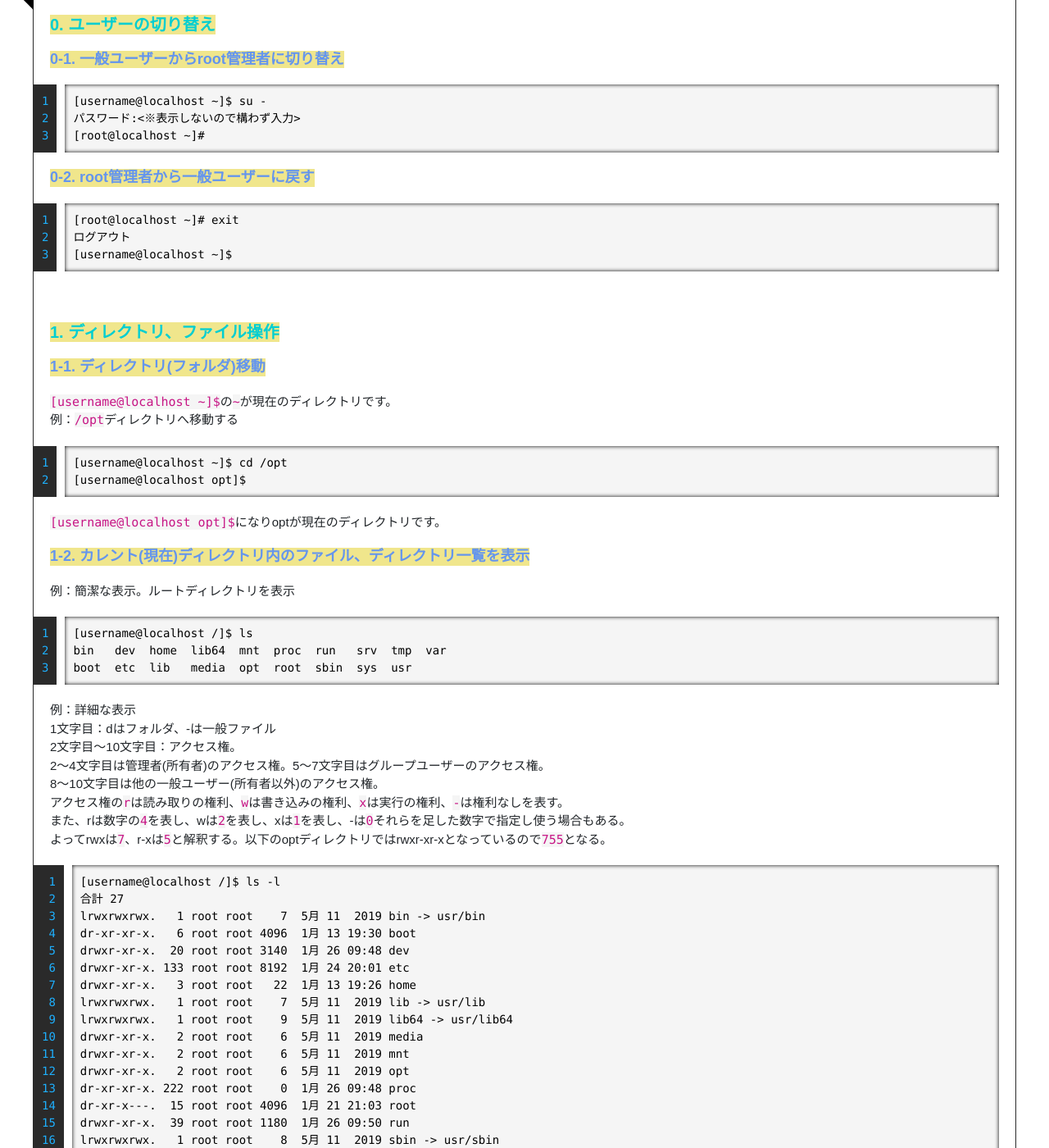
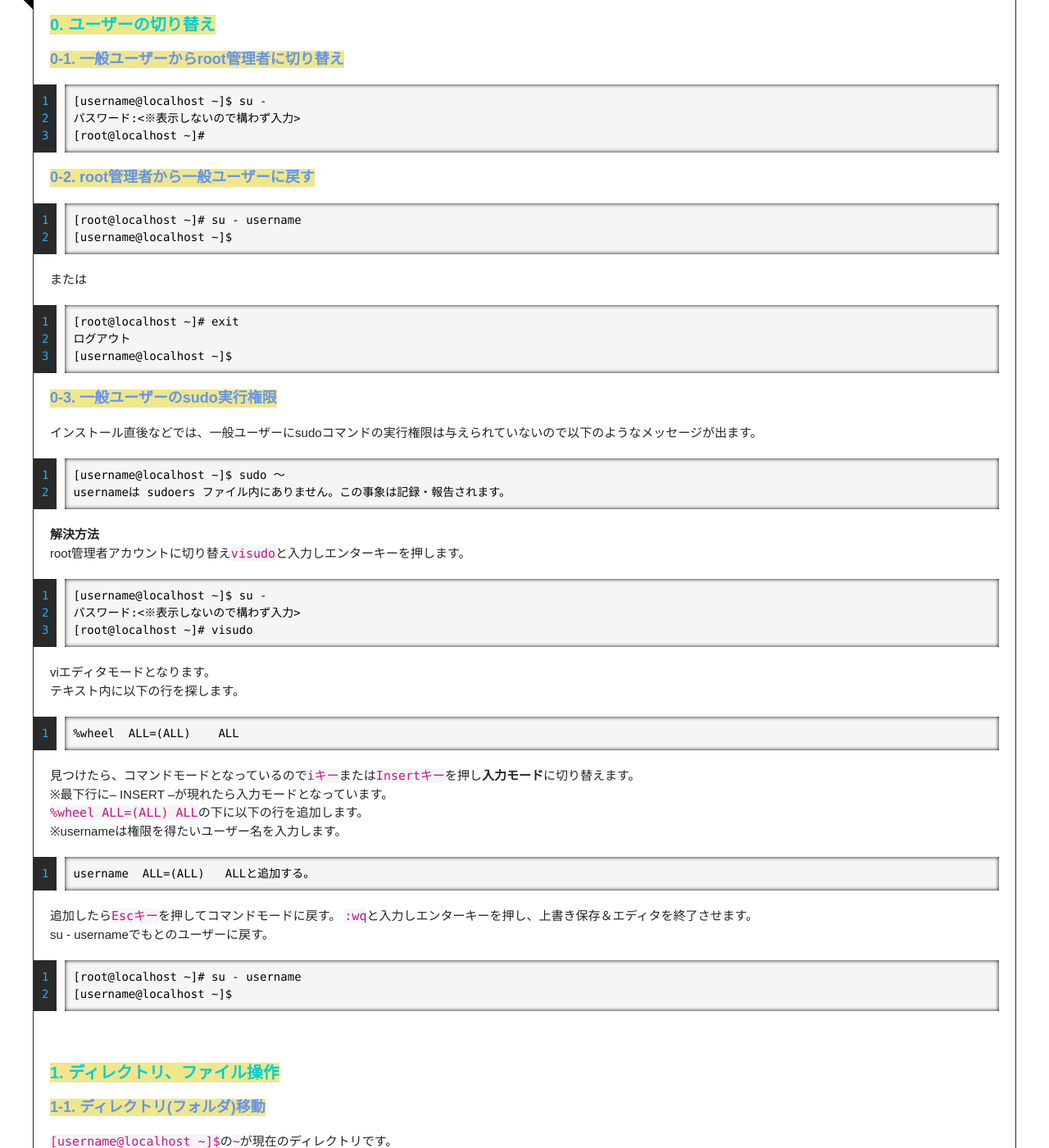
Before and after one commit to person-carrying-water/person-carrying-water.github.io, a Jekyll site: the page built from Contents/Redhat/RedhatCom.md, in a window 1280 px wide and 1400 px high, scrolled down 236 px. Shown: the whole window at 82% size. Built offline with Jekyll 4.4.1, drawn with Linux system fonts in a browser that asks for light colours; nearby versions of some CDN libraries; emoji names are drawn with the system emoji font; some of the changed lines change nothing that is shown; some of the changed text lies outside the part shown.

Commit message:
Win230507

````diff
--- a/Contents/CentOs/Command.md
+++ b/Contents/Redhat/RedhatCom.md
@@ -1,9 +1,9 @@
 ---
 layout: default
-title:  ":computer: Linux、CentOS"
-description: ":wrench: CentOSコマンド"
-date: "2020/01/26"
-lastmod: "2020/05/17"
+title:  ":computer: Linux"
+description: ":wrench: RedHat系コマンド"
+date: "2023/05/03"
+lastmod: "2023/05/03"
 ---
 
 ### 0. ユーザーの切り替え
@@ -15,10 +15,54 @@
     [root@localhost ~]#
 
 #### 0-2. root管理者から一般ユーザーに戻す
+```
+[root@localhost ~]# su - username
+[username@localhost ~]$
+```
+または
 
     [root@localhost ~]# exit
     ログアウト
     [username@localhost ~]$
+
+#### 0-3. 一般ユーザーのsudo実行権限
+インストール直後などでは、一般ユーザーにsudoコマンドの実行権限は与えられていないので以下のようなメッセージが出ます。
+
+```
+[username@localhost ~]$ sudo ～
+usernameは sudoers ファイル内にありません。この事象は記録・報告されます。
+```
+
+**解決方法**
+root管理者アカウントに切り替え`visudo`と入力しエンターキーを押します。
+```
+[username@localhost ~]$ su -
+パスワード:<※表示しないので構わず入力>
+[root@localhost ~]# visudo
+```
+
+viエディタモードとなります。
+テキスト内に以下の行を探します。
+```
+%wheel  ALL=(ALL)    ALL
+```
+
+見つけたら、コマンドモードとなっているので`iキー`または`Insertキー`を押し**入力モード**に切り替えます。
+※最下行に-- INSERT --が現れたら入力モードとなっています。
+`%wheel  ALL=(ALL)     ALL`の下に以下の行を追加します。
+※usernameは権限を得たいユーザー名を入力します。
+```
+username  ALL=(ALL)   ALLと追加する。
+```
+
+追加したら`Escキー`を押してコマンドモードに戻す。
+`:wq`と入力しエンターキーを押し、上書き保存＆エディタを終了させます。
+su - usernameでもとのユーザーに戻す。
+
+```
+[root@localhost ~]# su - username
+[username@localhost ~]$
+```
 
 <br />
 
@@ -174,9 +218,17 @@
 
 #### 3-4. 書庫などのファイルダウンロード
 
+**curlコマンド**
+
 例：ダウンロードディレクトリにtar.gz書庫ファイルをダウンロードする
 
     [username@localhost ダウンロード]$ curl -OL htts://xxxx.tar.gz
+
+**wgetコマンド**
+
+```
+wget --no-check-certificate -c --header "Cookie: oraclelicense=accept-securebackup-cookie" https://download.oracle.com/java/17/archive/jdk-17.0.7_linux-x64_bin.rpm
+```
 
 #### 3-5. tar.gz書庫の展開(解凍)
 
@@ -195,6 +247,8 @@
 
     [username@localhost ダウンロード]$ unzip xxxx.zip -d ~testdir
 
+
+
 <br />
 
 ### 4. テキストファイルをテキストアプリで開く
--- /dev/null
+++ b/Contents/Redhat/RedhatPkgUp.md
@@ -0,0 +1,315 @@
+---
+layout: default
+title:  ":computer: Linux"
+description: ":wrench: RedHat系コマンド・更新"
+date: "2023/05/07"
+lastmod: "2023/05/07"
+---
+
+## 1. アップデートできるパッケージのチェック
+
+### 1-1. アップデートできるパッケージの一覧表示
+アップデートできるパッケージの一覧を表示するには`dnf check-update`と入力し実行します。
+※下記の例では、Oracle Linux 8で実行しOracle Linux 8と表示されていますがご使用のディストリビューションに対応する項目が表示されると思います。
+
+```
+[username@localhost ~]$ dnf check-update
+Oracle Linux 8 BaseOS Latest (x86_64)            24 MB/s |  57 MB     00:02
+Oracle Linux 8 Application Stream (x86_64)       16 MB/s |  44 MB     00:02
+Latest Unbreakable Enterprise Kernel Release 7   20 MB/s |  14 MB     00:00
+メタデータの期限切れの最終確認: 0:00:02 時間前の 2023年05月07日 10時11分39秒 に実施しました。
+
+NetworkManager.x86_64                1:1.40.0-6.0.1.el8_7      ol8_baseos_latest
+NetworkManager-adsl.x86_64           1:1.40.0-6.0.1.el8_7      ol8_baseos_latest
+NetworkManager-bluetooth.x86_64      1:1.40.0-6.0.1.el8_7      ol8_baseos_latest
+
+・・・＜＜多いため省略＞＞・・・
+
+zlib.x86_64                          1.2.11-21.el8_7           ol8_baseos_latest
+パッケージの廃止
+grub2-tools.x86_64                   1:2.02-142.0.3.el8_7.1    ol8_baseos_latest
+    grub2-tools.x86_64               1:2.02-142.0.1.el8        @anaconda
+grub2-tools-efi.x86_64               1:2.02-142.0.3.el8_7.1    ol8_baseos_latest
+    grub2-tools.x86_64               1:2.02-142.0.1.el8        @anaconda
+```
+
+### 1-2. 個別に指定して更新パッチがあるかチェック
+例：rpmパッケージの更新パッチがあるかチェックする場合
+dnf check-updateコマンドに追加で`rpm`などのパッケージ名を入力し実行します。
+
+```
+[username@localhost ~]$ dnf check-update rpm
+メタデータの期限切れの最終確認: 0:03:12 時間前の 2023年05月07日 10時11分39秒 に実施しました。
+
+rpm.x86_64                   4.14.3-24.el8_7                   ol8_baseos_latest
+
+```
+
+### 1-3. セキュリティ項目のみの更新パッチがあるかチェックする
+dnf check-updateコマンドにオプションで`--security`を追加で入力し実行します。
+
+```
+[username@localhost ~]$ dnf check-update --security
+メタデータの期限切れの最終確認: 0:06:25 時間前の 2023年05月07日 10時11分39秒 に実施しました。
+
+bpftool.x86_64                         5.15.0-100.96.32.el8uek ol8_UEKR7
+buildah.x86_64                         1:1.27.3-1.module+el8.7.0+20930+90b24198
+                                                               ol8_appstream
+cockpit-podman.noarch                  53-1.module+el8.7.0+20930+90b24198
+                                                               ol8_appstream
+conmon.x86_64                          3:2.1.4-1.module+el8.7.0+20930+90b24198
+                                                               ol8_appstream
+container-selinux.noarch               2:2.189.0-1.module+el8.7.0+20930+90b24198
+                                                               ol8_appstream
+
+・・・＜＜多いため省略＞＞・・・
+
+webkit2gtk3.x86_64                     2.36.7-1.el8_7.3        ol8_appstream
+webkit2gtk3-jsc.x86_64                 2.36.7-1.el8_7.3        ol8_appstream
+パッケージの廃止
+grub2-tools.x86_64                     1:2.02-142.0.3.el8_7.1  ol8_baseos_latest
+    grub2-tools.x86_64                 1:2.02-142.0.1.el8      @anaconda
+grub2-tools-efi.x86_64                 1:2.02-142.0.3.el8_7.1  ol8_baseos_latest
+    grub2-tools.x86_64                 1:2.02-142.0.1.el8      @anaconda
+grub2-tools-extra.x86_64               1:2.02-142.0.3.el8_7.1  ol8_baseos_latest
+    grub2-tools.x86_64                 1:2.02-142.0.1.el8      @anaconda
+```
+
+<br />
+
+## 2. パッケージのアップデート
+パッケージのアップデートを行うには`dnf update`を入力し実行します。
+また、パッケージのアップデートはrootアカウントなどのパッケージをアップデートできる権限を持ったアカウントでなければできません。
+権限を持っていないアカウントで実行すると以下のようなメッセージが出ます。
+
+```
+[username@localhost ~]$ dnf update
+エラー: このコマンドはスーパーユーザー特権(大概のシステムではrootユーザー)で実行しなければいけません。
+```
+
+よって、**sudo**コマンドを扱うことにします。
+
+### 2-1. セキュリティのみのアップデート
+オプションに`--security`を付けて実行します。
+まず、ダウンロード予定の一覧が表示され**yes/no**の判断を促されます。
+
+```
+[username@localhost ~]$ sudo dnf update --security
+[sudo] username のパスワード: ＜＜表示されませんが構わず入力＞＞
+Oracle Linux 8 BaseOS Latest (x86_64)                       23 kB/s | 3.6 kB     00:00
+Oracle Linux 8 BaseOS Latest (x86_64)                       25 MB/s |  57 MB     00:02
+Oracle Linux 8 Application Stream (x86_64)                  52 kB/s | 3.9 kB     00:00
+Oracle Linux 8 Application Stream (x86_64)                  29 MB/s |  44 MB     00:01
+Latest Unbreakable Enterprise Kernel Release 7 for Oracle   25 kB/s | 3.0 kB     00:00
+依存関係が解決しました。
+===========================================================================================
+ パッケージ                         Arch   バージョン              リポジトリー      サイズ
+===========================================================================================
+インストール:
+ kernel                             x86_64 4.18.0-425.19.2.el8_7   ol8_baseos_latest 8.9 M
+アップグレード:
+ bpftool                            x86_64 5.15.0-100.96.32.el8uek ol8_UEKR7         2.1 M
+ buildah                            x86_64 1:1.27.3-1.module+el8.7.0+20930+90b24198
+                                                                   ol8_appstream     8.1 M
+ cockpit-podman                     noarch 53-1.module+el8.7.0+20930+90b24198
+                                                                   ol8_appstream     547 k
+ conmon                             x86_64 3:2.1.4-1.module+el8.7.0+20930+90b24198
+                                                                   ol8_appstream      56 k
+ container-selinux                  noarch 2:2.189.0-1.module+el8.7.0+20930+90b24198
+                                                                   ol8_appstream      60 k
+ containernetworking-plugins        x86_64 1:1.1.1-3.module+el8.7.0+20930+90b24198
+                                                                   ol8_appstream      18 M
+
+・・・＜＜多いので省略＞＞・・・
+
+ webkit2gtk3                        x86_64 2.36.7-1.el8_7.3        ol8_appstream      19 M
+ webkit2gtk3-jsc                    x86_64 2.36.7-1.el8_7.3        ol8_appstream     6.8 M
+group/moduleパッケージをインストール:
+ kernel-uek                         x86_64 5.15.0-100.96.32.el8uek ol8_UEKR7         1.4 M
+依存関係のインストール:
+ grub2-tools-efi                    x86_64 1:2.02-142.0.3.el8_7.1  ol8_baseos_latest 480 k
+ kernel-core                        x86_64 4.18.0-425.19.2.el8_7   ol8_baseos_latest  41 M
+ kernel-modules                     x86_64 4.18.0-425.19.2.el8_7   ol8_baseos_latest  33 M
+ kernel-uek-core                    x86_64 5.15.0-100.96.32.el8uek ol8_UEKR7          52 M
+ kernel-uek-modules                 x86_64 5.15.0-100.96.32.el8uek ol8_UEKR7          61 M
+
+トランザクションの概要
+===========================================================================================
+インストール      7 パッケージ
+アップグレード  115 パッケージ
+
+ダウンロードサイズの合計: 742 M
+これでよろしいですか? [y/N]: y
+```
+
+`y`を入力しエンターキーを押します。
+ダウンロードが開始します。
+
+```
+パッケージのダウンロード:
+(1/122): grub2-tools-efi-2.02-142.0.3.el8_7.1.x86_64.rpm   3.3 MB/s | 480 kB     00:00
+(2/122): kernel-4.18.0-425.19.2.el8_7.x86_64.rpm            11 MB/s | 8.9 MB     00:00
+(3/122): kernel-uek-5.15.0-100.96.32.el8uek.x86_64.rpm     7.4 MB/s | 1.4 MB     00:00
+(4/122): kernel-core-4.18.0-425.19.2.el8_7.x86_64.rpm      5.6 MB/s |  41 MB     00:07
+(5/122): kernel-modules-4.18.0-425.19.2.el8_7.x86_64.rpm   3.8 MB/s |  33 MB     00:08
+(6/122): curl-7.61.1-25.el8_7.3.x86_64.rpm                 5.5 MB/s | 352 kB     00:00
+
+・・・＜＜多いので省略＞＞・・・
+
+(116/122): tigervnc-license-1.12.0-9.el8_7.3.noarch.rpm    629 kB/s |  40 kB     00:00
+(117/122): tigervnc-server-minimal-1.12.0-9.el8_7.3.x86_64 3.6 MB/s | 1.1 MB     00:00
+(118/122): qemu-kvm-core-6.2.0-22.module+el8.7.0+21024+31a 2.1 MB/s | 3.4 MB     00:01
+(119/122): webkit2gtk3-2.36.7-1.el8_7.3.x86_64.rpm         7.3 MB/s |  19 MB     00:02
+(120/122): firefox-102.10.0-1.0.1.el8_7.x86_64.rpm         6.9 MB/s | 109 MB     00:15
+(121/122): bpftool-5.15.0-100.96.32.el8uek.x86_64.rpm      2.7 MB/s | 2.1 MB     00:00
+(122/122): webkit2gtk3-jsc-2.36.7-1.el8_7.3.x86_64.rpm     2.2 MB/s | 6.8 MB     00:03
+-------------------------------------------------------------------------------------------
+合計                                                        21 MB/s | 742 MB     00:35
+Oracle Linux 8 BaseOS Latest (x86_64)                      3.0 MB/s | 3.1 kB     00:00
+GPG 鍵 0xXXXXXXXX をインポート中:
+ Userid     : "Oracle OSS group (Open Source Software group) <build@oss.oracle.com>"
+ Fingerprint: XXXX XXXX XXXX XXXX XXXX XXXX XXXX XXXX XXXX XXXX
+ From       : /etc/pki/rpm-gpg/RPM-GPG-KEY-oracle
+これでよろしいですか? [y/N]: y
+```
+
+ダウンロードが終了しアップデートを開始する**yes/No**が促されます。
+`y`を入力しエンターキーを押します。
+アップデート処理が開始しその後検証も行います。
+
+```
+鍵のインポートに成功しました
+トランザクションの確認を実行中
+トランザクションの確認に成功しました。
+トランザクションのテストを実行中
+トランザクションのテストに成功しました。
+トランザクションを実行中
+  scriptletの実行中: linux-firmware-999:20230315-999.18.gitc761dbe8.el8.noarch         1/1
+  準備             :                                                                   1/1
+  scriptletの実行中: systemd-libs-239-68.0.2.el8_7.4.x86_64                            1/1
+  アップグレード中 : systemd-libs-239-68.0.2.el8_7.4.x86_64                          1/237
+  scriptletの実行中: systemd-libs-239-68.0.2.el8_7.4.x86_64                          1/237
+  アップグレード中 : openssl-libs-1:1.1.1k-9.el8_7.x86_64                            2/237
+  scriptletの実行中: openssl-libs-1:1.1.1k-9.el8_7.x86_64                            2/237
+  アップグレード中 : grub2-common-1:2.02-142.0.3.el8_7.1.noarch                      3/237
+  アップグレード中 : nss-util-3.79.0-11.el8_7.x86_64                                 4/237
+  アップグレード中 : libxml2-2.9.7-15.el8_7.1.x86_64                                 5/237
+  アップグレード中 : libtasn1-4.13-4.el8_7.x86_64                                    6/237
+  scriptletの実行中: libtasn1-4.13-4.el8_7.x86_64                                    6/237
+
+・・・＜＜多いので省略＞＞・・・
+
+  検証             : webkit2gtk3-2.36.7-1.el8.x86_64                               233/237
+  検証             : webkit2gtk3-jsc-2.36.7-1.el8_7.3.x86_64                       234/237
+  検証             : webkit2gtk3-jsc-2.36.7-1.el8.x86_64                           235/237
+  検証             : bpftool-5.15.0-100.96.32.el8uek.x86_64                        236/237
+  検証             : bpftool-4.18.0-425.3.1.el8.x86_64                             237/237
+
+アップグレード済み:
+  bpftool-5.15.0-100.96.32.el8uek.x86_64
+  buildah-1:1.27.3-1.module+el8.7.0+20930+90b24198.x86_64
+  cockpit-podman-53-1.module+el8.7.0+20930+90b24198.noarch
+  conmon-3:2.1.4-1.module+el8.7.0+20930+90b24198.x86_64
+  container-selinux-2:2.189.0-1.module+el8.7.0+20930+90b24198.noarch
+  containernetworking-plugins-1:1.1.1-3.module+el8.7.0+20930+90b24198.x86_64
+
+・・・＜＜多いので省略＞＞・・・
+
+  webkit2gtk3-2.36.7-1.el8_7.3.x86_64
+  webkit2gtk3-jsc-2.36.7-1.el8_7.3.x86_64
+インストール済み:
+  grub2-tools-efi-1:2.02-142.0.3.el8_7.1.x86_64
+  kernel-4.18.0-425.19.2.el8_7.x86_64
+  kernel-core-4.18.0-425.19.2.el8_7.x86_64
+  kernel-modules-4.18.0-425.19.2.el8_7.x86_64
+  kernel-uek-5.15.0-100.96.32.el8uek.x86_64
+  kernel-uek-core-5.15.0-100.96.32.el8uek.x86_64
+  kernel-uek-modules-5.15.0-100.96.32.el8uek.x86_64
+
+完了しました!
+[username@localhost ~]$
+```
+
+### 2-2. 個別のパッケージを指定して更新
+例：rpmパッケージのみを個別に指定しアップデートする場合
+dnf updateコマンドに追加で`rpm`などのパッケージ名を入力し実行します。
+
+```
+[username@localhost ~]$ sudo dnf update rpm
+[sudo] username のパスワード: ＜＜表示されませんが構わず入力＞＞
+メタデータの期限切れの最終確認: 0:10:07 時間前の 2023年05月07日 10時30分56秒 に実施しました。
+依存関係が解決しました。
+===========================================================================================
+ パッケージ                     Arch       バージョン          リポジトリー          サイズ
+===========================================================================================
+アップグレード:
+ python3-rpm                    x86_64     4.14.3-24.el8_7     ol8_baseos_latest     155 k
+ rpm                            x86_64     4.14.3-24.el8_7     ol8_baseos_latest     543 k
+ rpm-build-libs                 x86_64     4.14.3-24.el8_7     ol8_baseos_latest     157 k
+ rpm-libs                       x86_64     4.14.3-24.el8_7     ol8_baseos_latest     345 k
+ rpm-plugin-selinux             x86_64     4.14.3-24.el8_7     ol8_baseos_latest      78 k
+ rpm-plugin-systemd-inhibit     x86_64     4.14.3-24.el8_7     ol8_baseos_latest      79 k
+
+トランザクションの概要
+===========================================================================================
+アップグレード  6 パッケージ
+
+ダウンロードサイズの合計: 1.3 M
+これでよろしいですか? [y/N]: y
+パッケージのダウンロード:
+(1/6): python3-rpm-4.14.3-24.el8_7.x86_64.rpm              975 kB/s | 155 kB     00:00
+(2/6): rpm-build-libs-4.14.3-24.el8_7.x86_64.rpm           909 kB/s | 157 kB     00:00
+(3/6): rpm-plugin-selinux-4.14.3-24.el8_7.x86_64.rpm       2.6 MB/s |  78 kB     00:00
+(4/6): rpm-4.14.3-24.el8_7.x86_64.rpm                      2.6 MB/s | 543 kB     00:00
+(5/6): rpm-libs-4.14.3-24.el8_7.x86_64.rpm                 6.9 MB/s | 345 kB     00:00
+(6/6): rpm-plugin-systemd-inhibit-4.14.3-24.el8_7.x86_64.r 3.1 MB/s |  79 kB     00:00
+-------------------------------------------------------------------------------------------
+合計                                                       5.7 MB/s | 1.3 MB     00:00
+トランザクションの確認を実行中
+トランザクションの確認に成功しました。
+トランザクションのテストを実行中
+トランザクションのテストに成功しました。
+トランザクションを実行中
+  準備             :                                                                   1/1
+  アップグレード中 : rpm-libs-4.14.3-24.el8_7.x86_64                                  1/12
+  scriptletの実行中: rpm-libs-4.14.3-24.el8_7.x86_64                                  1/12
+  アップグレード中 : rpm-4.14.3-24.el8_7.x86_64                                       2/12
+  アップグレード中 : rpm-build-libs-4.14.3-24.el8_7.x86_64                            3/12
+  scriptletの実行中: rpm-build-libs-4.14.3-24.el8_7.x86_64                            3/12
+  アップグレード中 : python3-rpm-4.14.3-24.el8_7.x86_64                               4/12
+  アップグレード中 : rpm-plugin-selinux-4.14.3-24.el8_7.x86_64                        5/12
+  アップグレード中 : rpm-plugin-systemd-inhibit-4.14.3-24.el8_7.x86_64                6/12
+  整理             : python3-rpm-4.14.3-24.el8_6.x86_64                               7/12
+  整理             : rpm-build-libs-4.14.3-24.el8_6.x86_64                            8/12
+  scriptletの実行中: rpm-build-libs-4.14.3-24.el8_6.x86_64                            8/12
+  整理             : rpm-plugin-systemd-inhibit-4.14.3-24.el8_6.x86_64                9/12
+  整理             : rpm-plugin-selinux-4.14.3-24.el8_6.x86_64                       10/12
+  整理             : rpm-4.14.3-24.el8_6.x86_64                                      11/12
+  整理             : rpm-libs-4.14.3-24.el8_6.x86_64                                 12/12
+  scriptletの実行中: rpm-libs-4.14.3-24.el8_6.x86_64                                 12/12
+  検証             : python3-rpm-4.14.3-24.el8_7.x86_64                               1/12
+  検証             : python3-rpm-4.14.3-24.el8_6.x86_64                               2/12
+  検証             : rpm-4.14.3-24.el8_7.x86_64                                       3/12
+  検証             : rpm-4.14.3-24.el8_6.x86_64                                       4/12
+  検証             : rpm-build-libs-4.14.3-24.el8_7.x86_64                            5/12
+  検証             : rpm-build-libs-4.14.3-24.el8_6.x86_64                            6/12
+  検証             : rpm-libs-4.14.3-24.el8_7.x86_64                                  7/12
+  検証             : rpm-libs-4.14.3-24.el8_6.x86_64                                  8/12
+  検証             : rpm-plugin-selinux-4.14.3-24.el8_7.x86_64                        9/12
+  検証             : rpm-plugin-selinux-4.14.3-24.el8_6.x86_64                       10/12
+  検証             : rpm-plugin-systemd-inhibit-4.14.3-24.el8_7.x86_64               11/12
+  検証             : rpm-plugin-systemd-inhibit-4.14.3-24.el8_6.x86_64               12/12
+
+アップグレード済み:
+  python3-rpm-4.14.3-24.el8_7.x86_64
+  rpm-4.14.3-24.el8_7.x86_64
+  rpm-build-libs-4.14.3-24.el8_7.x86_64
+  rpm-libs-4.14.3-24.el8_7.x86_64
+  rpm-plugin-selinux-4.14.3-24.el8_7.x86_64
+  rpm-plugin-systemd-inhibit-4.14.3-24.el8_7.x86_64
+
+完了しました!
+[username@localhost ~]$
+```
+
+___
--- a/_layouts/default.html
+++ b/_layouts/default.html
@@ -190,12 +190,14 @@
       <div class="btn-group">
       <button type="button" class="btn btn-secondary" data-bs-toggle="dropdown" aria-haspopup="true" aria-expanded="false">Linux</button>
       <ul class="dropdown-menu">
-	<li><a class="dropdown-item" href="/Contents/CentOs/CentosInstall">CentOSのインストール</a></li>
-	<li><a class="dropdown-item" href="/Contents/CentOs/Settings">CentOS設定</a></li>
-	<li><a class="dropdown-item" href="/Contents/CentOs/Command">CentOSコマンド</a></li>
-	<div class="dropdown-divider"></div>
-	<li><a class="dropdown-item" href="/Contents/Ubuntu/UbuntuInstall">Ubuntuのインストール</a></li>
-	<li><a class="dropdown-item" href="/Contents/Ubuntu/UbuntuCmd">Ubuntuコマンド</a></li>
+        <li><a class="dropdown-item" href="/Contents/Redhat/RedhatCom">RedHat系コマンド・全般</a></li>
+	      <li><a class="dropdown-item" href="/Contents/Redhat/RedhatPkgUp">RedHat系パッケージ更新</a></li>
+        <div class="dropdown-divider"></div>
+	      <li><a class="dropdown-item" href="/Contents/CentOs/CentosInstall">CentOSのインストール</a></li>
+	      <li><a class="dropdown-item" href="/Contents/CentOs/Settings">CentOS設定</a></li>
+	      <div class="dropdown-divider"></div>
+	      <li><a class="dropdown-item" href="/Contents/Ubuntu/UbuntuInstall">Ubuntuのインストール</a></li>
+	      <li><a class="dropdown-item" href="/Contents/Ubuntu/UbuntuCmd">Ubuntuコマンド</a></li>
       </ul>
       </div>
 
````
